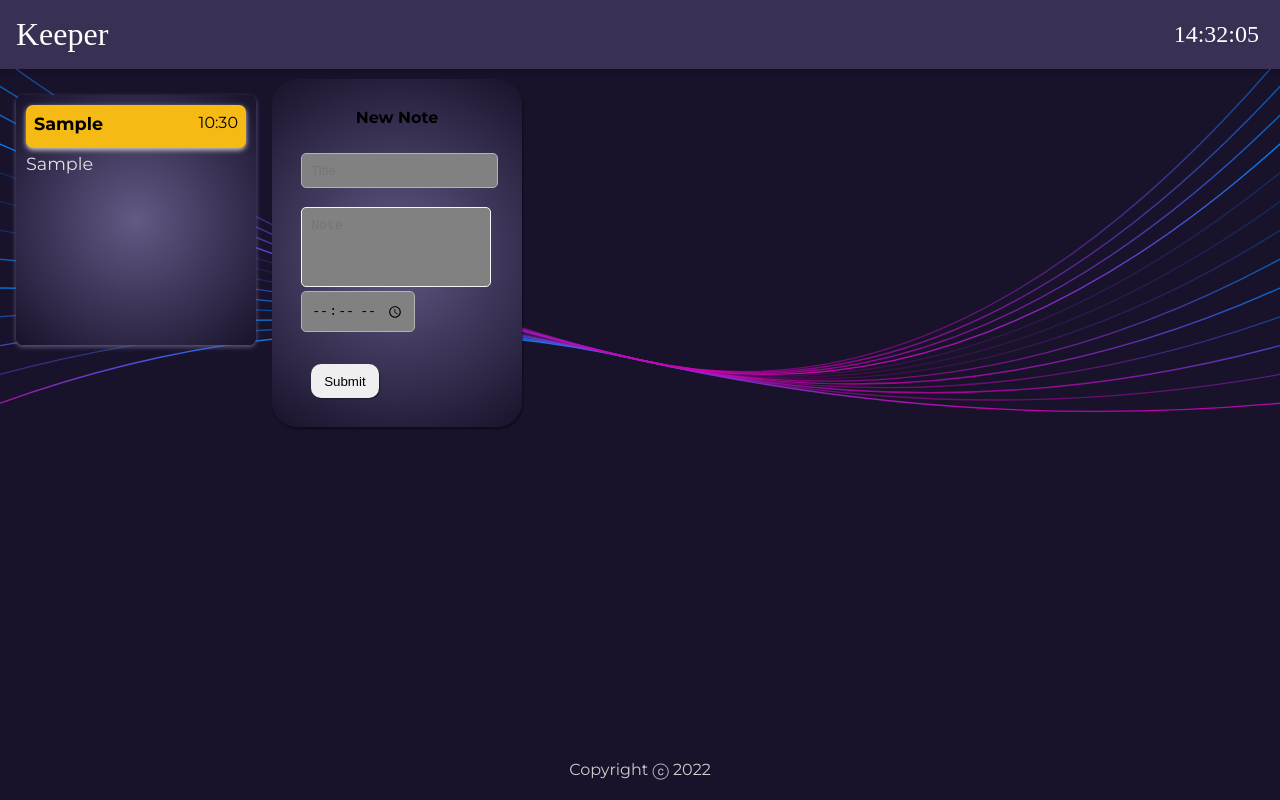
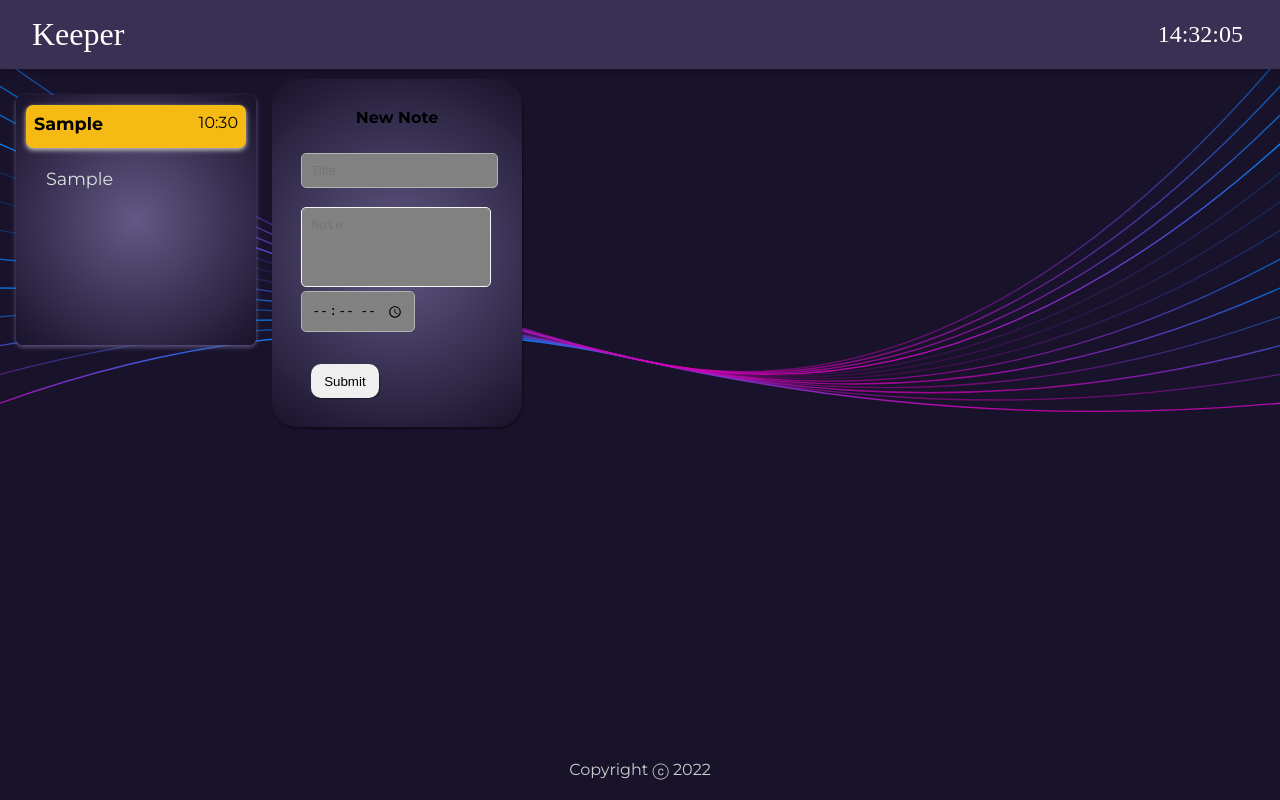
Before and after one commit to RamonFavero/KeeperApp, a React (Create React App) app: page / in a window 1280 px wide. Both pictures are taken after typing "Sample", "Sample", "10:30" into the empty fields and a click on the button "Submit". Built offline with nearby package versions, Linux system fonts and the light colour scheme.

Commit message:
fixed heading bigger than html

```diff
--- a/public/styles.css
+++ b/public/styles.css
@@ -26,7 +26,7 @@ header {
   flex-direction: row-reverse;
   justify-content: space-between;
   background-color: #393053;
-  margin: auto -16px;
+
   padding: 16px 32px;
   box-shadow: 0 0 10px 0 rgba(0, 0, 0, 0.3);
 }
@@ -56,7 +56,6 @@ footer p {
   color: #ccc;
 }
 .note {
-
   color: #e0e0e0;
 background: rgb(99,89,133);
 background: radial-gradient(circle, rgba(99,89,133,1) 0%, rgba(24,18,43,1) 100%);
@@ -67,6 +66,9 @@ background: radial-gradient(circle, rgba(99,89,133,1) 0%, rgba(24,18,43,1) 100%)
   min-height: 250px;
   margin: 16px;
   float: left;
+}
+.note p{
+  margin: 20px;
 }
 .notetitle{
   color: #000000;
```
Also changed, not shown: src/components/Note.js (line endings or trailing spaces).
